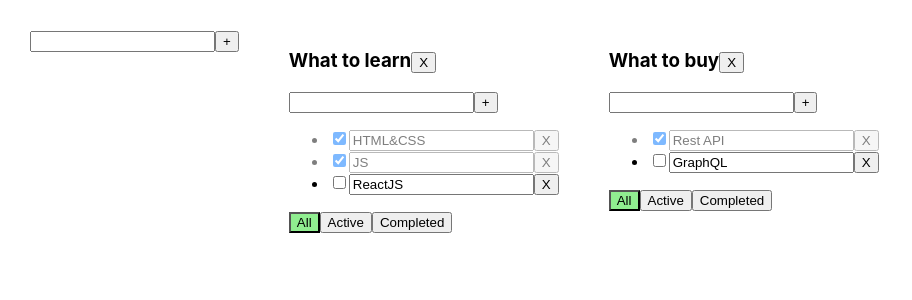
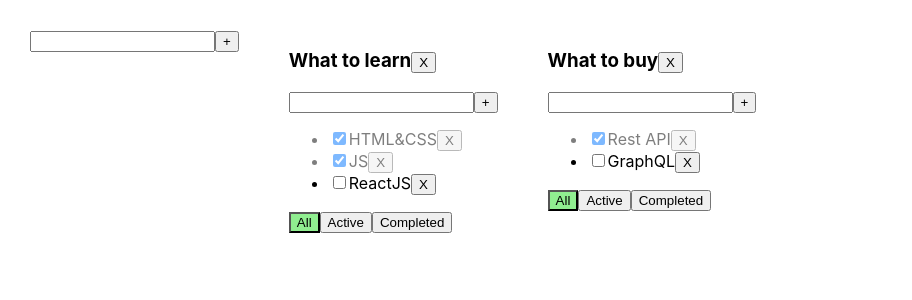
Before and after one commit to Maksimus39/practickTodolistPractic, a React (Create React App) app: page / in a window 1280 px wide. Shown: the top 300 px of the page, without its empty margins (0-912 px from the left). Built offline with nearby package versions, Linux system fonts and the light colour scheme.

Commit message:
todos lesson 6/3

```diff
--- a/src/EditableSpan.tsx
+++ b/src/EditableSpan.tsx
@@ -1,13 +1,28 @@
 import * as React from 'react';
-import {useState} from "react";
+import {ChangeEvent, useState} from "react";
 
 type EditableSpanPropsType = {
     title: string
+    onChange:()=>void
 };
 export const EditableSpan = (props: EditableSpanPropsType) => {
-    const [editMode, setEditMode] = useState(true)
+    const [editMode, setEditMode] = useState(false)
+    const [title, setTitle] = useState('')
+
+
+    const activateEditMode = () => {
+        setEditMode (true)
+        setTitle(props.title)
+    }
+    const activateViewMode = () => {
+        setEditMode(false)
+        props.onChange()
+    }
+    const onChangeTitleHandler = (e: ChangeEvent<HTMLInputElement>) => {
+        setTitle(e.currentTarget.value)
+    }
 
     return editMode
-        ? <input value={props.title}/>
-        : <span>{props.title}</span>
+        ? <input value={title} onBlur={activateViewMode} autoFocus onChange={onChangeTitleHandler}/>
+        : <span onDoubleClick={activateEditMode}>{props.title}</span>
 }
--- a/src/Todolist.tsx
+++ b/src/Todolist.tsx
@@ -62,7 +62,10 @@ export const Todolist = (props: PropsType) => {
                                            onChange={changeTaskStatusHandler}
                                     />
                                     {/*<span>{task.title}</span>*/}
-                                    <EditableSpan title={task.title}/>
+                                    <EditableSpan
+                                        title={task.title}
+                                        onChange={()=>{}}
+                                    />
                                     <Button title={'X'} onClick={removeTaskHandler}/>
                                 </li>
                             )
```
